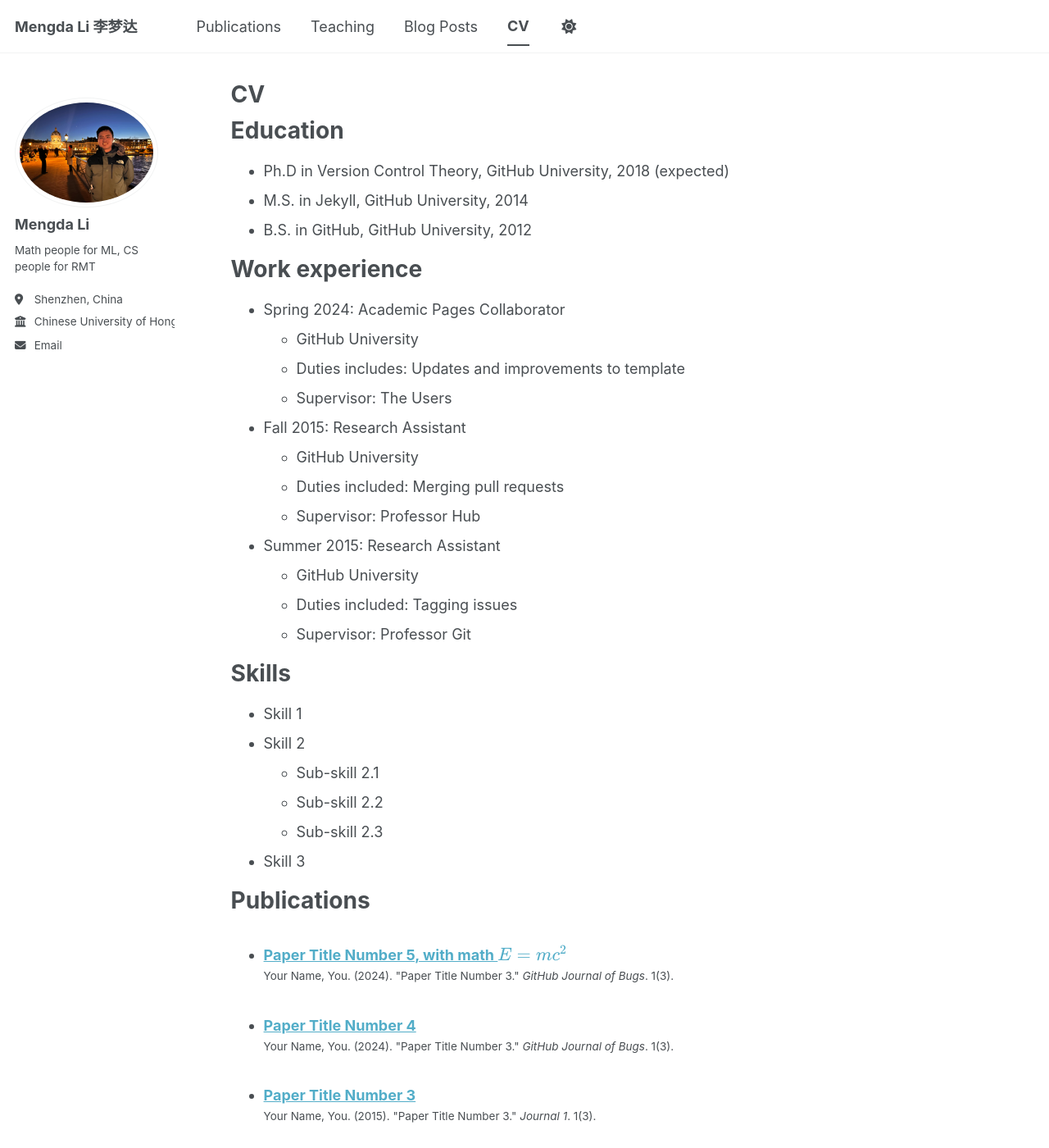
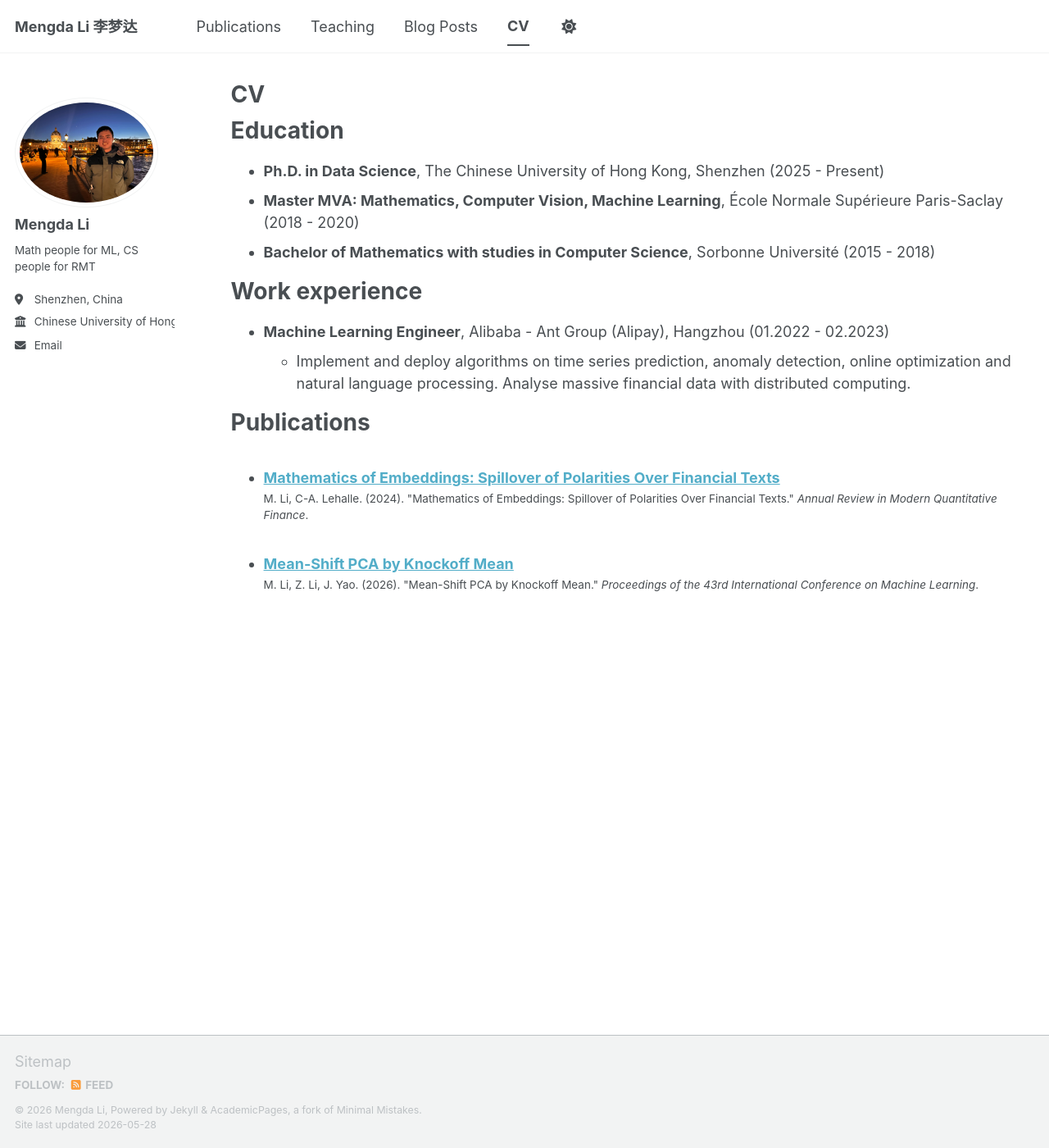
Before and after one commit to Mengda-Li/mengda-li.github.io, a Jekyll site: the page built from _pages/cv.md, in a window 1280 px wide and 1400 px high. Shown: the whole window at 82% size. Built offline with Jekyll 4.4.1, drawn with Linux system fonts in a browser that asks for light colours; a script bundle is joined from its source files by our own code; library files that are not in the unit come from our copies; some of the changed text lies outside the part shown.

Commit message:
Update CV and publications;

```diff
--- a/_config.yml
+++ b/_config.yml
@@ -84,12 +84,10 @@ author:
 
 # Publication Category - The following the list of publication categories and their headings
 publication_category:
-  books:
-    title: 'Books'
+  conferences:
+    title: 'Conference Papers'
   manuscripts:
     title: 'Journal Articles'
-  conferences:
-    title: 'Conference Papers'
 
 # Site Settings
 teaser                   :  # filename of teaser fallback teaser image placed in /images/ for social media previews
--- a/_pages/cv.md
+++ b/_pages/cv.md
@@ -11,54 +11,17 @@ redirect_from:
 
 Education
 ======
-* Ph.D in Version Control Theory, GitHub University, 2018 (expected)
-* M.S. in Jekyll, GitHub University, 2014
-* B.S. in GitHub, GitHub University, 2012
+* **Ph.D. in Data Science**, The Chinese University of Hong Kong, Shenzhen (2025 - Present)
+* **Master MVA: Mathematics, Computer Vision, Machine Learning**, École Normale Supérieure Paris-Saclay (2018 - 2020)
+* **Bachelor of Mathematics with studies in Computer Science**, Sorbonne Université (2015 - 2018)
 
 Work experience
 ======
-* Spring 2024: Academic Pages Collaborator
-  * GitHub University
-  * Duties includes: Updates and improvements to template
-  * Supervisor: The Users
-
-* Fall 2015: Research Assistant
-  * GitHub University
-  * Duties included: Merging pull requests
-  * Supervisor: Professor Hub
-
-* Summer 2015: Research Assistant
-  * GitHub University
-  * Duties included: Tagging issues
-  * Supervisor: Professor Git
-
-Skills
-======
-* Skill 1
-* Skill 2
-  * Sub-skill 2.1
-  * Sub-skill 2.2
-  * Sub-skill 2.3
-* Skill 3
+* **Machine Learning Engineer**, Alibaba - Ant Group (Alipay), Hangzhou (01.2022 - 02.2023)
+  * Implement and deploy algorithms on time series prediction, anomaly detection, online optimization and natural language processing. Analyse massive financial data with distributed computing.
 
 Publications
 ======
-  <ul>{% for post in site.publications reversed %}
+  <ul>{% for post in site.publications %}
     {% include archive-single-cv.html %}
   {% endfor %}</ul>
-
-Talks
-======
-  <ul>{% for post in site.talks reversed %}
-    {% include archive-single-talk-cv.html  %}
-  {% endfor %}</ul>
-
-Teaching
-======
-  <ul>{% for post in site.teaching reversed %}
-    {% include archive-single-cv.html %}
-  {% endfor %}</ul>
-
-Service and leadership
-======
-* Currently signed in to 43 different slack teams
--- a/_publications/2009-10-01-paper-title-number-1.md
+++ /dev/null
@@ -1,14 +0,0 @@
----
-title: "Paper Title Number 1"
-collection: publications
-category: manuscripts
-permalink: /publication/2009-10-01-paper-title-number-1
-excerpt: 'This paper is about the number 1. The number 2 is left for future work.'
-date: 2009-10-01
-venue: 'Journal 1'
-slidesurl: 'https://academicpages.github.io/files/slides1.pdf'
-paperurl: 'https://academicpages.github.io/files/paper1.pdf'
-bibtexurl: 'https://academicpages.github.io/files/bibtex1.bib'
-citation: 'Your Name, You. (2009). &quot;Paper Title Number 1.&quot; <i>Journal 1</i>. 1(1).'
----
-The contents above will be part of a list of publications, if the user clicks the link for the publication than the contents of section will be rendered as a full page, allowing you to provide more information about the paper for the reader. When publications are displayed as a single page, the contents of the above "citation" field will automatically be included below this section in a smaller font.
--- a/_publications/2010-10-01-paper-title-number-2.md
+++ /dev/null
@@ -1,14 +0,0 @@
----
-title: "Paper Title Number 2"
-collection: publications
-category: manuscripts
-permalink: /publication/2010-10-01-paper-title-number-2
-excerpt: 'This paper is about the number 2. The number 3 is left for future work.'
-date: 2010-10-01
-venue: 'Journal 1'
-slidesurl: 'https://academicpages.github.io/files/slides2.pdf'
-paperurl: 'https://academicpages.github.io/files/paper2.pdf'
-citation: 'Your Name, You. (2010). &quot;Paper Title Number 2.&quot; <i>Journal 1</i>. 1(2).'
----
-
-The contents above will be part of a list of publications, if the user clicks the link for the publication than the contents of section will be rendered as a full page, allowing you to provide more information about the paper for the reader. When publications are displayed as a single page, the contents of the above "citation" field will automatically be included below this section in a smaller font.
--- a/_publications/2015-10-01-paper-title-number-3.md
+++ /dev/null
@@ -1,14 +0,0 @@
----
-title: "Paper Title Number 3"
-collection: publications
-category: manuscripts
-permalink: /publication/2015-10-01-paper-title-number-3
-excerpt: 'This paper is about the number 3. The number 4 is left for future work.'
-date: 2015-10-01
-venue: 'Journal 1'
-slidesurl: 'https://academicpages.github.io/files/slides3.pdf'
-paperurl: 'https://academicpages.github.io/files/paper3.pdf'
-citation: 'Your Name, You. (2015). &quot;Paper Title Number 3.&quot; <i>Journal 1</i>. 1(3).'
----
-
-The contents above will be part of a list of publications, if the user clicks the link for the publication than the contents of section will be rendered as a full page, allowing you to provide more information about the paper for the reader. When publications are displayed as a single page, the contents of the above "citation" field will automatically be included below this section in a smaller font.
--- /dev/null
+++ b/_publications/2024-01-01-embeddings.md
@@ -0,0 +1,10 @@
+---
+title: "Mathematics of Embeddings: Spillover of Polarities Over Financial Texts"
+collection: publications
+category: manuscripts
+permalink: /publication/2024-01-01-embeddings
+excerpt: 'Annual Review in Modern Quantitative Finance'
+date: 2024-01-01
+venue: 'Annual Review in Modern Quantitative Finance'
+citation: 'M. Li, C-A. Lehalle. (2024). &quot;Mathematics of Embeddings: Spillover of Polarities Over Financial Texts.&quot; <i>Annual Review in Modern Quantitative Finance</i>.'
+---
--- a/_publications/2025-06-08-paper-title-number-5.md
+++ /dev/null
@@ -1,13 +0,0 @@
----
-title: "Paper Title Number 5, with math $$E=mc^2$$"
-collection: publications
-category: conferences
-permalink: /publication/2024-02-17-paper-title-number-4
-excerpt: 'This paper is about a famous math equation, $$E=mc^2$$'
-date: 2024-02-17
-venue: 'GitHub Journal of Bugs'
-paperurl: 'https://academicpages.github.io/files/paper3.pdf'
-citation: 'Your Name, You. (2024). &quot;Paper Title Number 3.&quot; <i>GitHub Journal of Bugs</i>. 1(3).'
----
-
-Using [MathJax](https://www.mathjax.org/) in the description is supported - $$E=mc^2$$ - however, the use must be mindful that the default delimiters are `$$...$$` and `\\[...\\]` which differs from the `$...$` that is typically expected.
--- /dev/null
+++ b/_publications/2026-06-01-pca.md
@@ -0,0 +1,12 @@
+---
+title: "Mean-Shift PCA by Knockoff Mean"
+collection: publications
+category: conferences
+permalink: /publication/2026-06-01-pca
+excerpt: 'Proceedings of the 43rd International Conference on Machine Learning'
+date: 2026-06-01
+venue: 'ICML 2026'
+citation: 'M. Li, Z. Li, J. Yao. (2026). &quot;Mean-Shift PCA by Knockoff Mean.&quot; <i>Proceedings of the 43rd International Conference on Machine Learning</i>.'
+paperurl: 'https://arxiv.org/abs/2605.25460'
+---
+[ArXiv pre-print](https://arxiv.org/abs/2605.25460)
```
Also changed, not shown: _pages/about.md (+1 -1 lines), _publications/2024-02-17-paper-title-number-4.md (deleted, +0 -13 lines), 1 other file.
